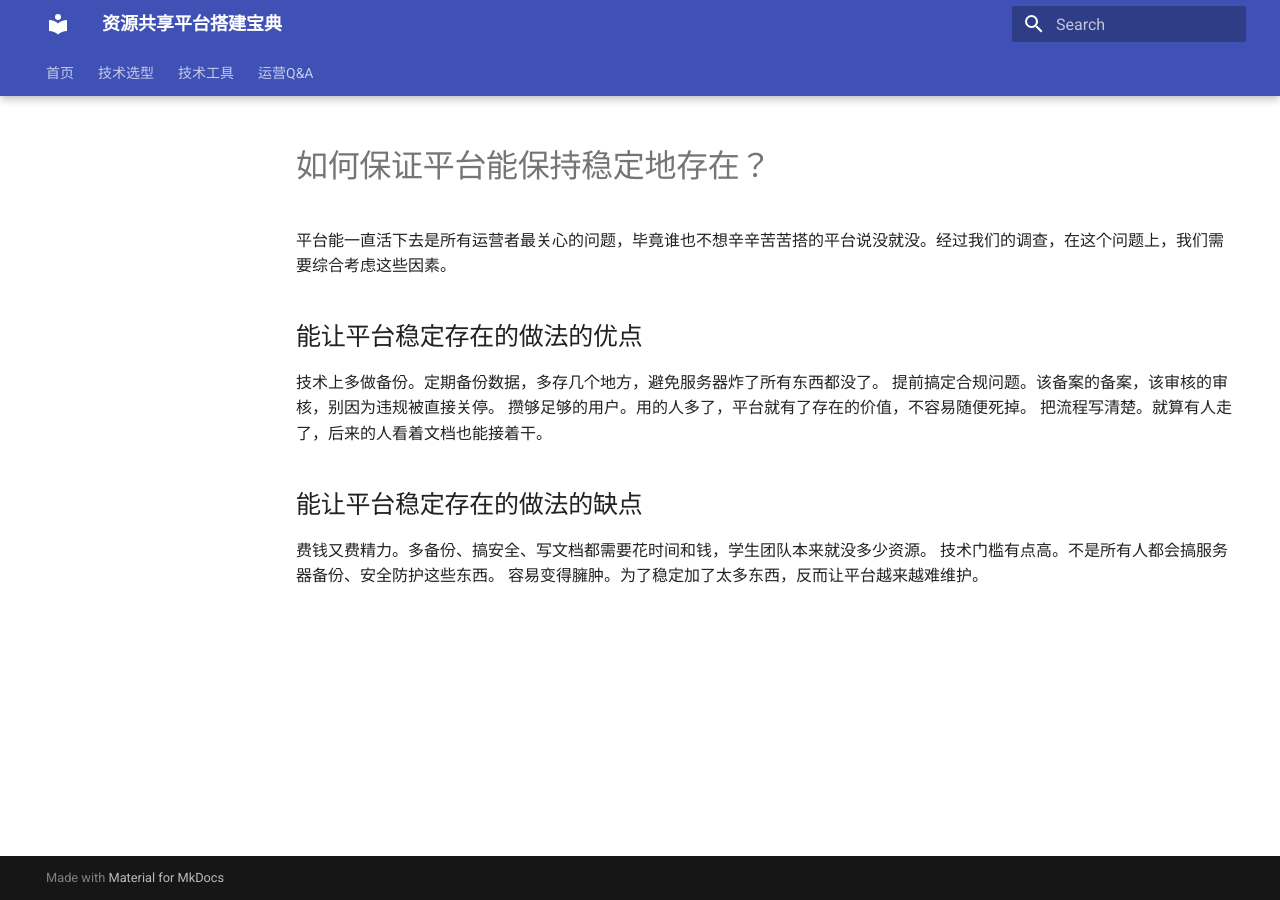
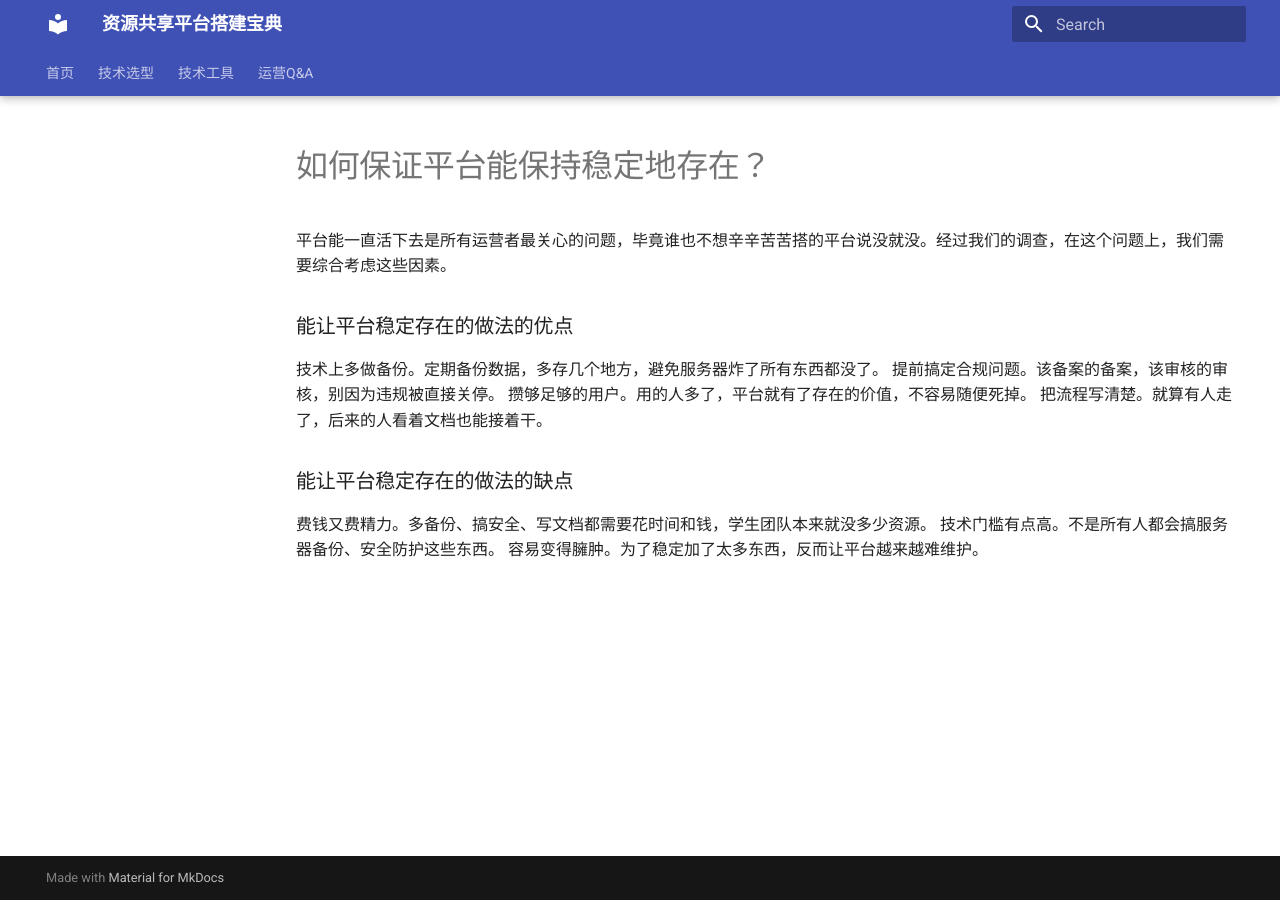
Before and after one commit to XSYangtuo/LRSPShareBook, an MkDocs documentation site: the page built from docs/topics/q3.md, in a window 1280 px wide. Built offline with MkDocs 1.6.1 and Material for MkDocs 9.7.7, drawn with Linux system fonts in a browser that asks for light colours.

Commit message:
Update q3.md

```diff
--- a/docs/topics/q3.md
+++ b/docs/topics/q3.md
@@ -1,13 +1,13 @@
-#如何保证平台能保持稳定地存在？
+# 如何保证平台能保持稳定地存在？
 平台能一直活下去是所有运营者最关心的问题，毕竟谁也不想辛辛苦苦搭的平台说没就没。经过我们的调查，在这个问题上，我们需要综合考虑这些因素。
 
-##能让平台稳定存在的做法的优点
+### 能让平台稳定存在的做法的优点
 技术上多做备份。定期备份数据，多存几个地方，避免服务器炸了所有东西都没了。
 提前搞定合规问题。该备案的备案，该审核的审核，别因为违规被直接关停。
 攒够足够的用户。用的人多了，平台就有了存在的价值，不容易随便死掉。
 把流程写清楚。就算有人走了，后来的人看着文档也能接着干。
 
-##能让平台稳定存在的做法的缺点
+### 能让平台稳定存在的做法的缺点
 费钱又费精力。多备份、搞安全、写文档都需要花时间和钱，学生团队本来就没多少资源。
 技术门槛有点高。不是所有人都会搞服务器备份、安全防护这些东西。
 容易变得臃肿。为了稳定加了太多东西，反而让平台越来越难维护。
```
